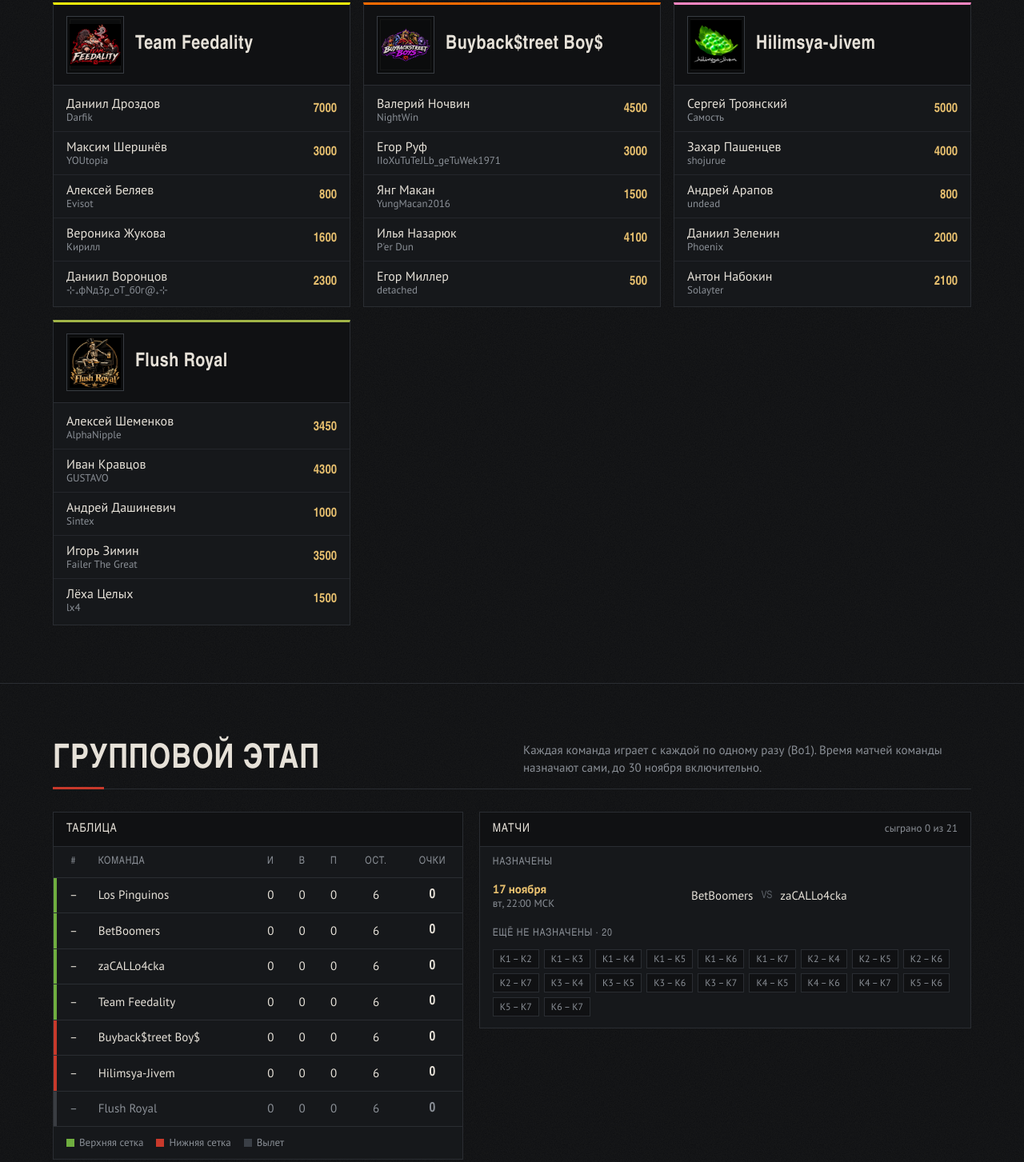
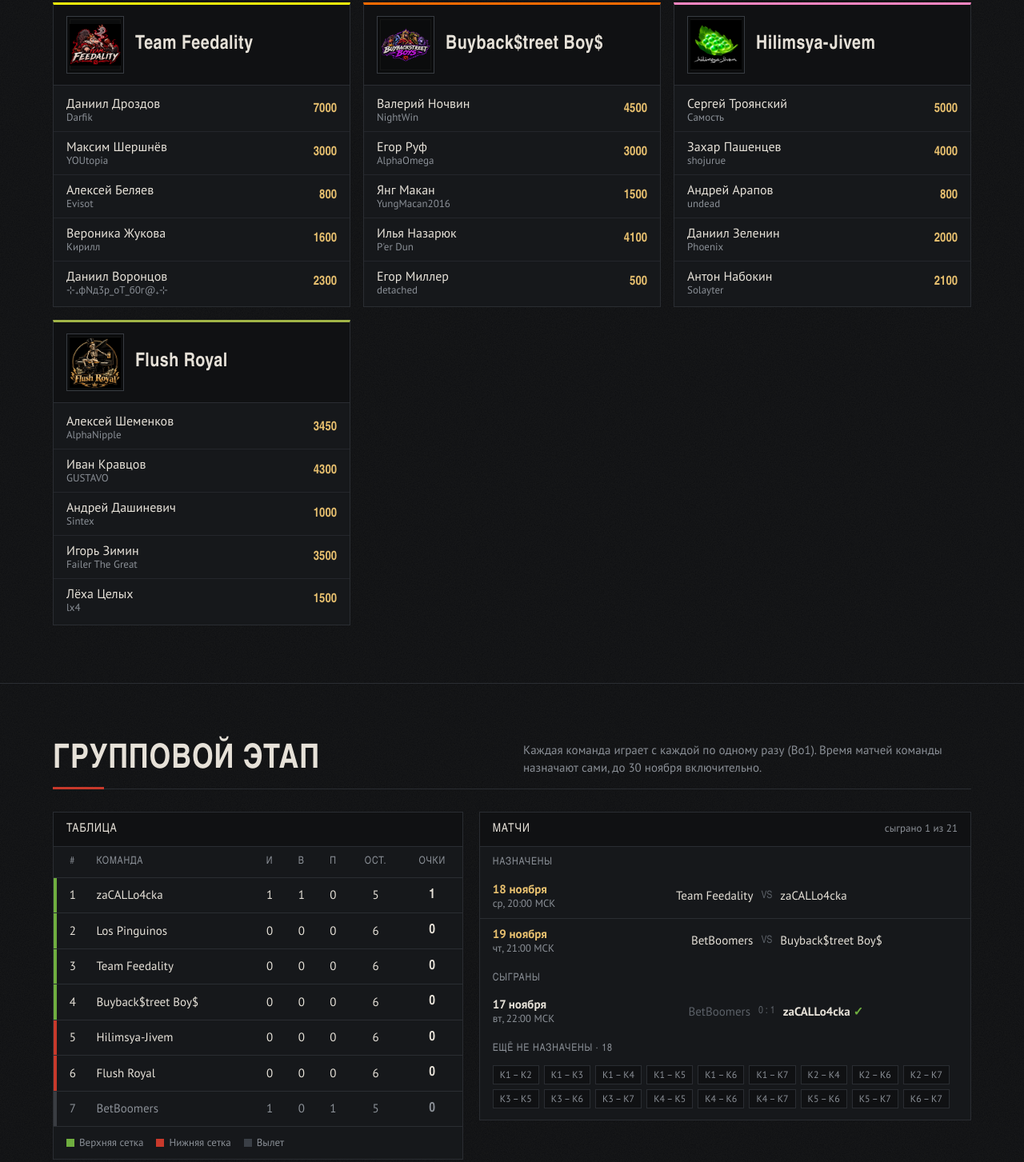
Before and after one commit to Darfik43/turich, a plain HTML site: page index.html in a window 1280 px wide. Shown: the part 1072-2525 px from the top of the page at 80% size. Drawn offline with Linux system fonts and the light colour scheme; a web font is replaced by a local one.

Commit message:
Результат BetBoomers 0:1 zaCALLo4cka, два новых матча, ник Руфа AlphaOmega
Co-Authored-By: Claude Opus 5.5 <noreply@anthropic.com>

```diff
--- a/index.html
+++ b/index.html
@@ -409,7 +409,7 @@ const TEAMS = [
   ]},
   { name: "Buyback$treet Boy$", players: [
     ["Валерий Ночвин", "NightWin", 4500],
-    ["Егор Руф", "IIoXuTuTeJLb_geTuWek1971", 3000],
+    ["Егор Руф", "AlphaOmega", 3000],
     ["Янг Макан", "YungMacan2016", 1500],
     ["Илья Назарюк", "P'er Dun", 4100],
     ["Егор Миллер", "detached", 500],
@@ -437,7 +437,9 @@ const TEAMS = [
      { a: 1, b: 4, time: "2026-11-18 20:00+03:00", win: 4 },
    Таблица, список матчей и пары пересчитываются сами. */
 const MATCHES = [
-  { a: 2, b: 3, time: "2026-11-17 22:00+03:00" },   // BetBoomers vs zaCALLo4cka
+  { a: 2, b: 3, time: "2026-11-17 22:00+03:00", win: 3 },   // BetBoomers vs zaCALLo4cka — 0:1
+  { a: 4, b: 3, time: "2026-11-18 20:00+03:00" },           // Team Feedality vs zaCALLo4cka
+  { a: 2, b: 5, time: "2026-11-19 21:00+03:00" },           // BetBoomers vs Buyback$treet Boy$
 ];
 
 /* ===================== дальше — отрисовка ===================== */
```
